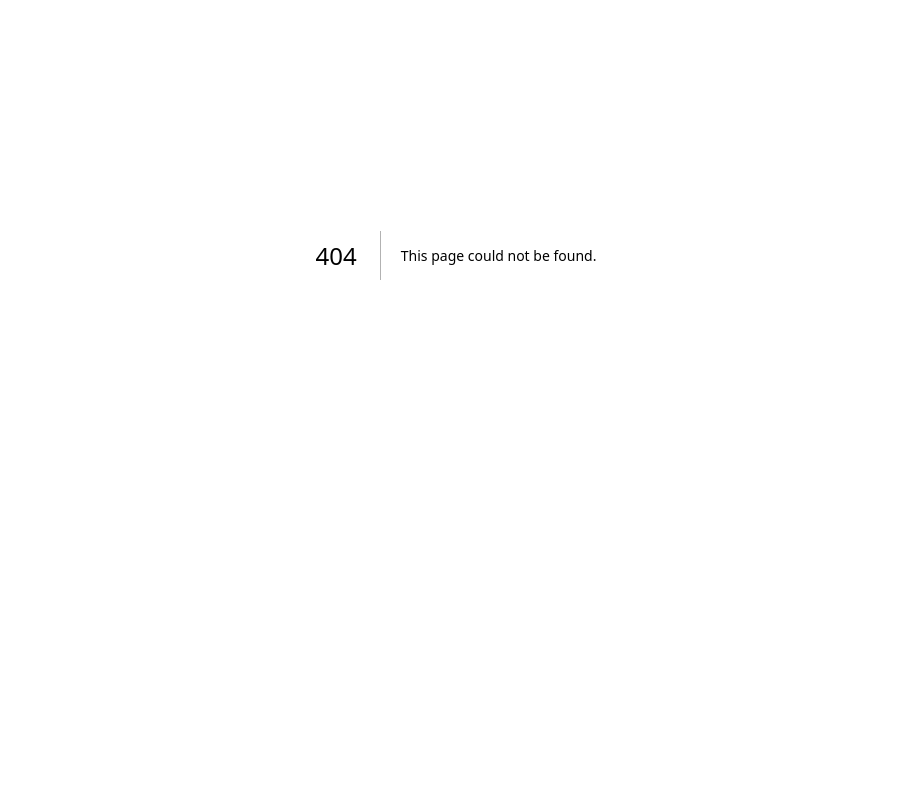
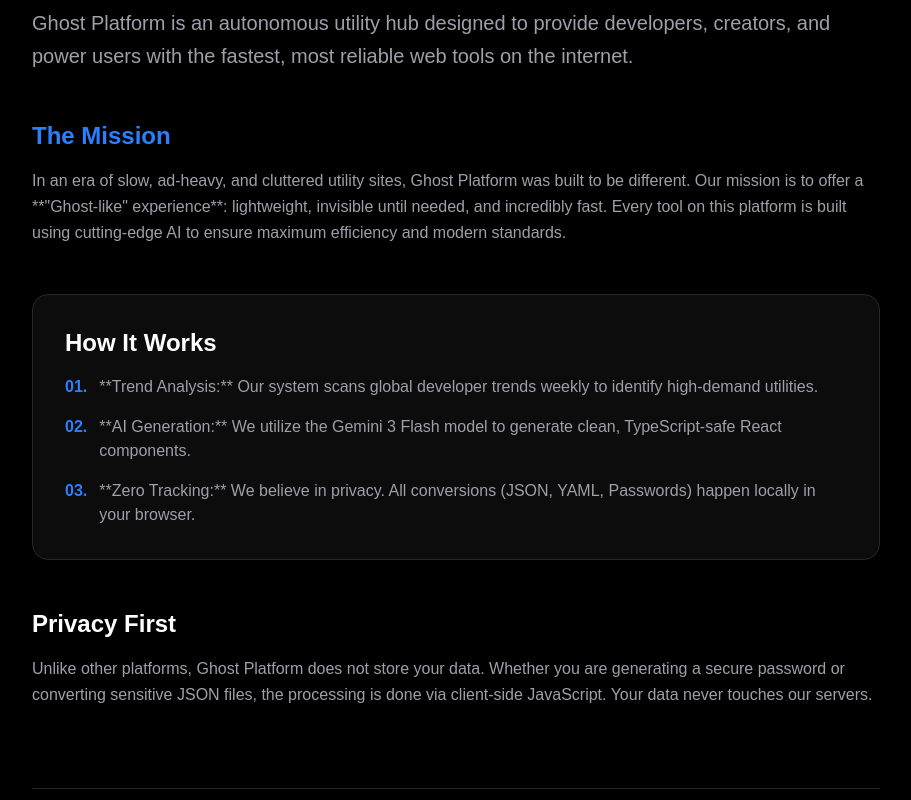
Before and after one commit to thewantedmario/ghost-platform, a Next.js app: page /about in a window 1280 px wide. Before the commit this address had no page. Shown: the part 360-1160 px from the top of the page, without its empty margins (184-1095 px from the left). Built offline with nearby package versions, Linux system fonts and the light colour scheme.

Commit message:
Launch: Add Product Hunt launch kit (LAUNCH_KIT.txt) and UTF-8 fix for prepare_launch.py

```diff
--- /dev/null
+++ b/src/app/about/page.tsx
@@ -0,0 +1,54 @@
+import React from 'react';
+
+export default function AboutPage() {
+  return (
+    <div className="min-h-screen bg-black text-white font-sans">
+      <div className="max-w-4xl mx-auto px-6 py-20">
+        <header className="mb-12">
+          <h1 className="text-5xl font-extrabold mb-6 tracking-tighter">About Ghost Platform</h1>
+          <p className="text-zinc-400 text-xl leading-relaxed">
+            Ghost Platform is an autonomous utility hub designed to provide developers, creators, and power users with the fastest, most reliable web tools on the internet.
+          </p>
+        </header>
+
+        <section className="grid gap-12">
+          <div>
+            <h2 className="text-2xl font-bold mb-4 text-blue-500">The Mission</h2>
+            <p className="text-zinc-400 leading-relaxed">
+              In an era of slow, ad-heavy, and cluttered utility sites, Ghost Platform was built to be different. Our mission is to offer a **"Ghost-like" experience**: lightweight, invisible until needed, and incredibly fast. Every tool on this platform is built using cutting-edge AI to ensure maximum efficiency and modern standards.
+            </p>
+          </div>
+
+          <div className="p-8 bg-zinc-900/50 border border-zinc-800 rounded-2xl">
+            <h2 className="text-2xl font-bold mb-4">How It Works</h2>
+            <ul className="space-y-4 text-zinc-400">
+              <li className="flex gap-3">
+                <span className="text-blue-500 font-bold">01.</span>
+                <span>**Trend Analysis:** Our system scans global developer trends weekly to identify high-demand utilities.</span>
+              </li>
+              <li className="flex gap-3">
+                <span className="text-blue-500 font-bold">02.</span>
+                <span>**AI Generation:** We utilize the Gemini 3 Flash model to generate clean, TypeScript-safe React components.</span>
+              </li>
+              <li className="flex gap-3">
+                <span className="text-blue-500 font-bold">03.</span>
+                <span>**Zero Tracking:** We believe in privacy. All conversions (JSON, YAML, Passwords) happen locally in your browser.</span>
+              </li>
+            </ul>
+          </div>
+
+          <div>
+            <h2 className="text-2xl font-bold mb-4">Privacy First</h2>
+            <p className="text-zinc-400 leading-relaxed">
+              Unlike other platforms, Ghost Platform does not store your data. Whether you are generating a secure password or converting sensitive JSON files, the processing is done via client-side JavaScript. Your data never touches our servers.
+            </p>
+          </div>
+        </section>
+
+        <footer className="mt-20 pt-8 border-t border-zinc-800 text-center">
+          <p className="text-zinc-600 italic">Built for the future of the web. Fully Automated. 2026.</p>
+        </footer>
+      </div>
+    </div>
+  );
+}
--- a/src/app/layout.tsx
+++ b/src/app/layout.tsx
@@ -3,6 +3,7 @@ import { Geist, Geist_Mono } from "next/font/google";
 import "./globals.css";
 import Script from 'next/script';
 import AdUnit from '@/components/AdUnit';
+import GhostAnalytics from '@/components/Analytics';
 
 const geistSans = Geist({
   variable: "--font-geist-sans",
@@ -36,6 +37,7 @@ export default function RootLayout({
         />
       </head>
       <body className="bg-black text-white antialiased">
+        <GhostAnalytics />
         <header className="border-b border-zinc-800 p-4 flex justify-between items-center bg-zinc-900/50 backdrop-blur-md sticky top-0 z-50">
           <a href="/" className="font-bold text-xl tracking-tighter">GHOST<span className="text-blue-500">PLATFORM</span></a>
           <div className="text-[10px] bg-blue-500/10 text-blue-400 px-2 py-1 rounded border border-blue-500/20 uppercase font-mono">
--- /dev/null
+++ b/src/components/Analytics.tsx
@@ -0,0 +1,27 @@
+"use client";
+import { useEffect } from 'react';
+import { usePathname } from 'next/navigation';
+
+export default function GhostAnalytics() {
+  const pathname = usePathname();
+
+  useEffect(() => {
+    // 1. Track Page View
+    console.log(`📊 Analysis: User visited ${pathname}`);
+
+    // 2. Track Ad Interaction (Simple version)
+    const handleAdClick = () => {
+      console.log(`💰 Revenue Event: Ad clicked on ${pathname}`);
+      // If you have a real analytics backend later, send data here.
+    };
+
+    window.addEventListener('blur', () => {
+      // When a user clicks an iframe (like an ad), the window loses focus
+      if (document.activeElement?.tagName === 'IFRAME') {
+        handleAdClick();
+      }
+    });
+  }, [pathname]);
+
+  return null;
+}
```
Also changed, not shown: LAUNCH_KIT.txt (added), 2 other files (tests, documents, lock files or other folders).
